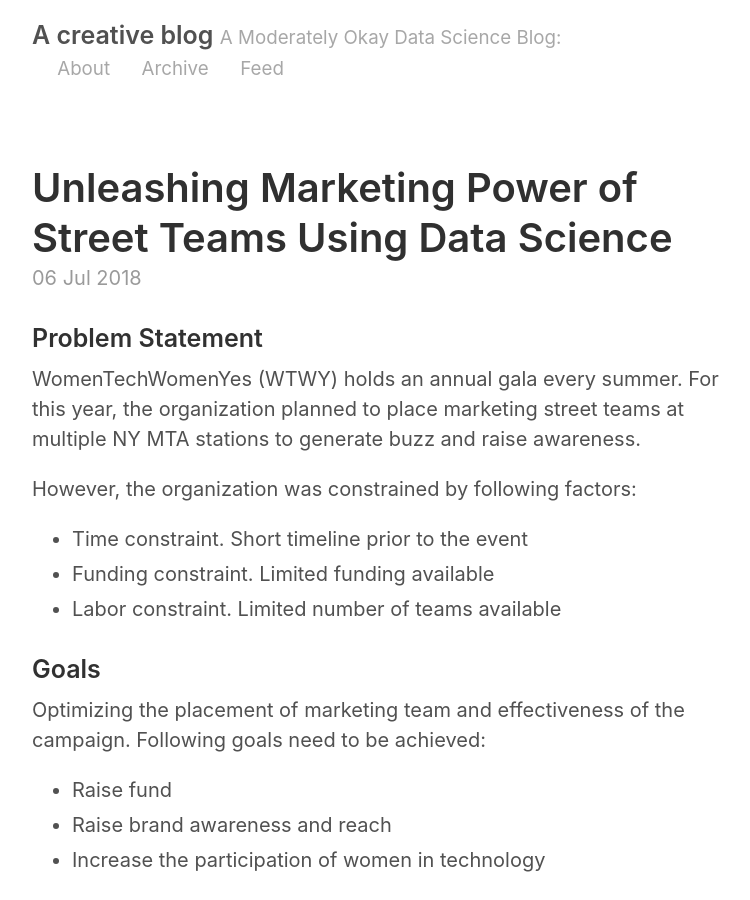
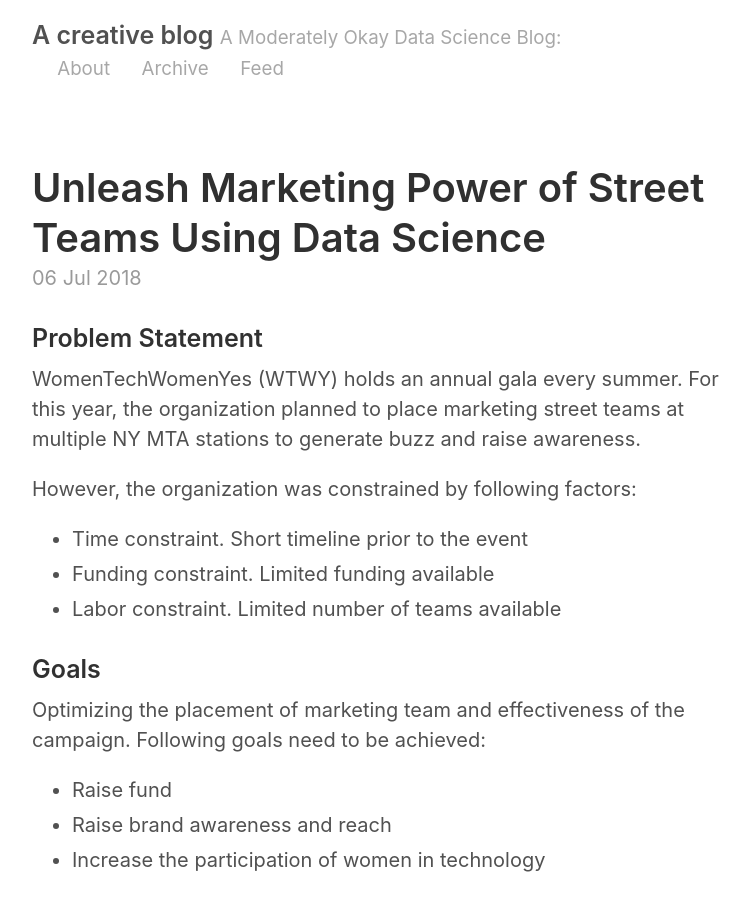
Before and after one commit to xzhou110/xzhou110.github.io, a Jekyll site: the page built from _posts/2018-07-06-project-benson.md, in a window 1280 px wide and 900 px high. Shown: the whole window, without its empty margins (258-1008 px from the left). Built offline with Jekyll 4.4.1, drawn with Linux system fonts in a browser that asks for light colours.

Commit message:
updated recommendation screenshot

```diff
--- a/_posts/2018-07-06-project-benson.md
+++ b/_posts/2018-07-06-project-benson.md
@@ -1,6 +1,6 @@
 ---
 layout: post
-title: Unleashing Marketing Power of Street Teams Using Data Science
+title: Unleash Marketing Power of Street Teams Using Data Science
 ---
 
 ### Problem Statement
@@ -88,4 +88,4 @@
 <li>Other factors to consider: related organizations, education, income level, and etc.</li>
 </ul>
 
-<img src="recommendation.png" height="500" width="750">
+<img src="recommendation.png" height="500" width="900">
```
